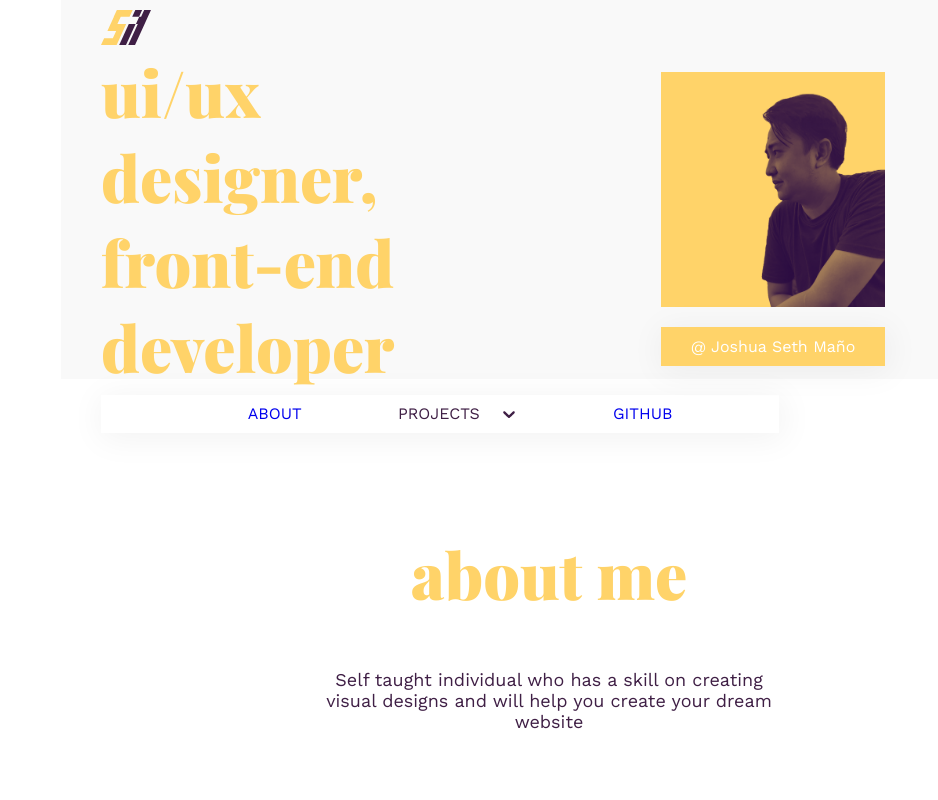
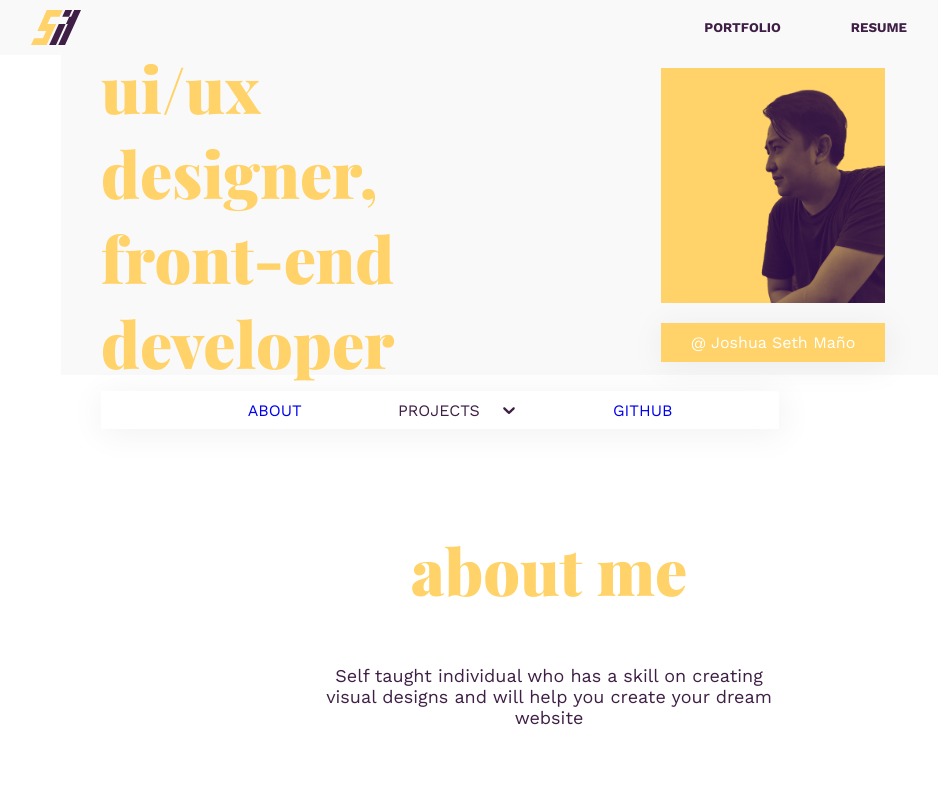
Before and after one commit to jSethMano/react-portofolio, a React (Create React App) app: page / in a window 1280 px wide. Shown: the top 800 px of the page, without its empty margins (91-1029 px from the left). Built offline with nearby package versions, Linux system fonts and the light colour scheme.

Commit message:
Added a header navigation

```diff
--- a/src/components/Header.js
+++ b/src/components/Header.js
@@ -7,6 +7,10 @@ const Header = () => {
   return (
     <header className={styles["header-container"]}>
       <img src={Logo} alt="Website logo"></img>
+      <div className={styles["nav-buttons"]}>
+        <button>PORTFOLIO</button>
+        <button>RESUME</button>
+      </div>
     </header>
   );
 };
--- a/src/components/styles/Header.module.css
+++ b/src/components/styles/Header.module.css
@@ -4,8 +4,11 @@
 .header-container {
   width: 70vw;
   margin: 0 auto;
-  padding: 10px 40px;
+  padding: 10px 180px 10px 40px;
   background-color: rgba(243, 243, 243, 0.5058823529);
+  display: flex;
+  justify-content: space-between;
+  align-items: center;
 }
 @media (max-width: 720px) {
   .header-container {
@@ -14,4 +17,20 @@
 }
 .header-container img {
   width: 50px;
+}
+.header-container .nav-buttons {
+  display: flex;
+  gap: 30px;
+}
+.header-container .nav-buttons button {
+  width: 100%;
+  padding: 10px 20px;
+  font-family: "Work Sans", sans-serif;
+  font-weight: bold;
+  color: #3f1f45;
+  background-color: transparent;
+  border: none;
+}
+.header-container .nav-buttons button:hover {
+  cursor: pointer;
 }/*# sourceMappingURL=Header.module.css.map */
--- a/src/components/styles/Header.module.scss
+++ b/src/components/styles/Header.module.scss
@@ -2,10 +2,30 @@
 
 .header-container {
   @include defaultMargin();
-
-  padding: 10px 40px;
+  padding: 10px 180px 10px 40px;
   background-color: $gray-shade;
+  display: flex;
+  justify-content: space-between;
+  align-items: center;
   img {
     width: 50px;
   }
+
+  .nav-buttons {
+    display: flex;
+    gap: 30px;
+
+    button {
+      width: 100%;
+      padding: 10px 20px;
+      font-family: $button-font;
+      font-weight: bold;
+      color: $secondary-color;
+      background-color: transparent;
+      border: none;
+      &:hover {
+        cursor: pointer;
+      }
+    }
+  }
 }
```
Also changed, not shown: 1 other file (tests, documents, lock files or other folders).
